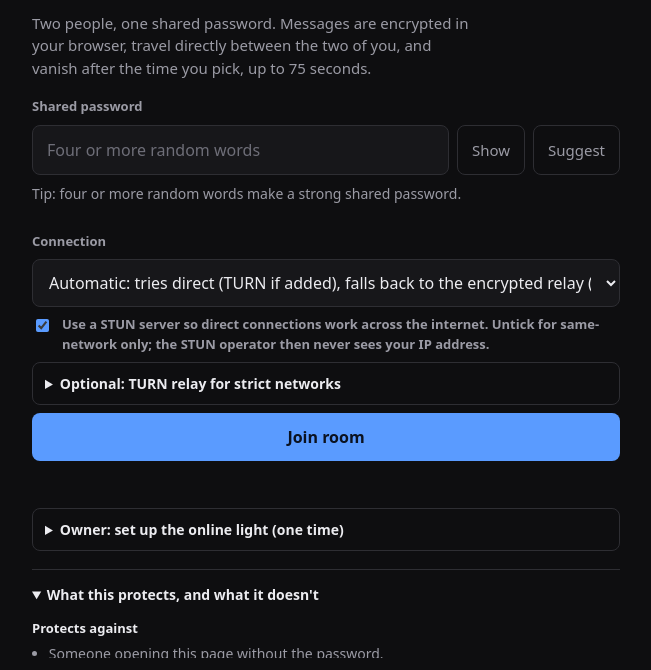
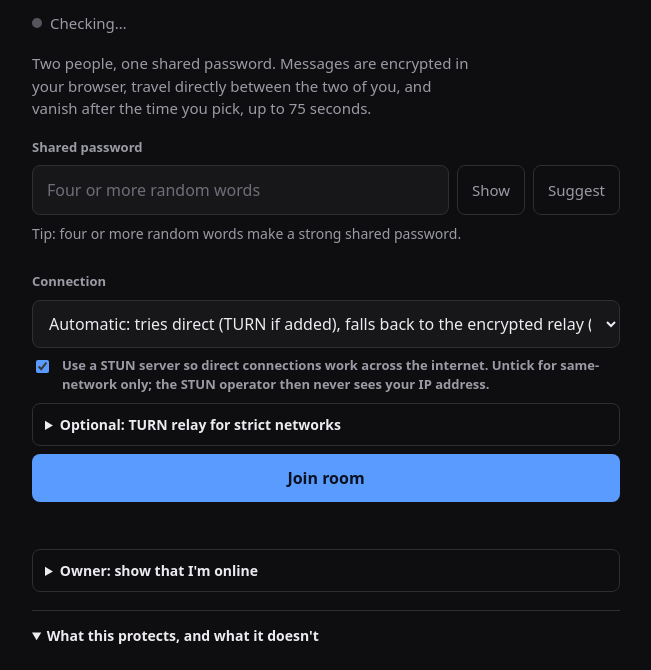
Before and after one commit to JijiArc/chatexa, a plain HTML site: page index.html in a window 1280 px wide. Shown: the part 130-800 px from the top of the page, without its empty margins (314-965 px from the left). Drawn offline with Linux system fonts and the light colour scheme.

Commit message:
Initialize PRESENCE_PUB with ECDSA public key

```diff
--- a/index.html
+++ b/index.html
@@ -480,7 +480,7 @@ function generatePassphrase(count) {
  * this file. The owner's page signs a small "I'm here" beat every 20 seconds and publishes it on an open MQTT topic. Every visitor's
  * page checks the signature against PRESENCE_PUB, so nobody can fake the light without the password, and the password never leaves
  * the owner's page. The beat carries no room id, no room password and no message content. */
-const PRESENCE_PUB = null;   // { x: '...', y: '...' } from the one-time setup box on the page. null keeps the light switched off.
+const PRESENCE_PUB = { x: 'YthkGqZxVmlmQZGlAg3c10JIt-kZq707h08JUwxon5I', y: '5id40rZVBKA-8u22K2rNABRkA6aFYwMzyxwCtbJ1dGA' }   // { x: '...', y: '...' } from the one-time setup box on the page. null keeps the light switched off.
 const PRESENCE_SALT = 'secret-room-chat/presence/v1';
 const PRESENCE_TOPIC = 'presence-v1';
 const PRESENCE_BEAT_MS = 20000;      // owner beats this often
```
